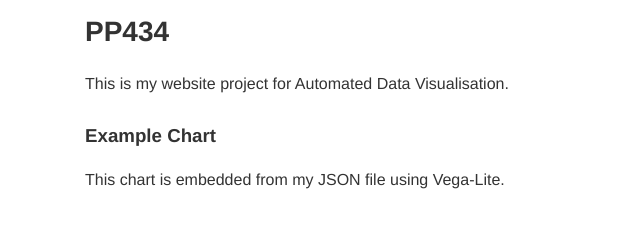
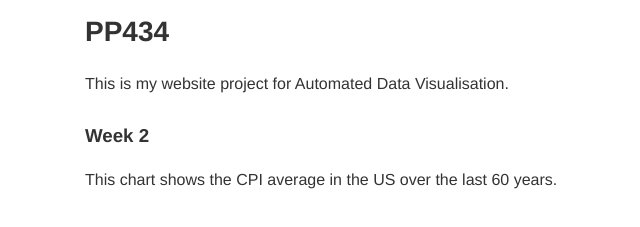
Before and after one commit to cami-paredes/cami-paredes.github.io, a plain HTML site: page index.html in a window 1280 px wide. Shown: the part 149-376 px from the top of the page, without its empty margins (155-795 px from the left). Drawn offline with Linux system fonts and the light colour scheme; a script that the page names is missing.

Commit message:
index.html

```diff
--- a/index.html
+++ b/index.html
@@ -18,14 +18,13 @@
   <h2>PP434</h2>
   <p>This is my website project for Automated Data Visualisation.</p>
 
-  <!-- Section for the chart -->
-  <section>
-    <div class="chart-description">
-      <h3>Example Chart</h3>
-      <p>This chart is embedded from my JSON file using Vega-Lite.</p>
-    </div>
-    <figure id="chart1"></figure>
-  </section>
+ <section>
+  <div class="chart-description">
+    <h3>Week 2</h3>
+    <p>This chart shows the CPI average in the US over the last 60 years.</p>
+  </div>
+  <figure id="chart1"></figure>
+</section>
 
 <script>
     const chartSpec = "https://raw.githubusercontent.com/cami-paredes/cami-paredes.github.io/refs/heads/main/w2-visualization.vl.json";
```
